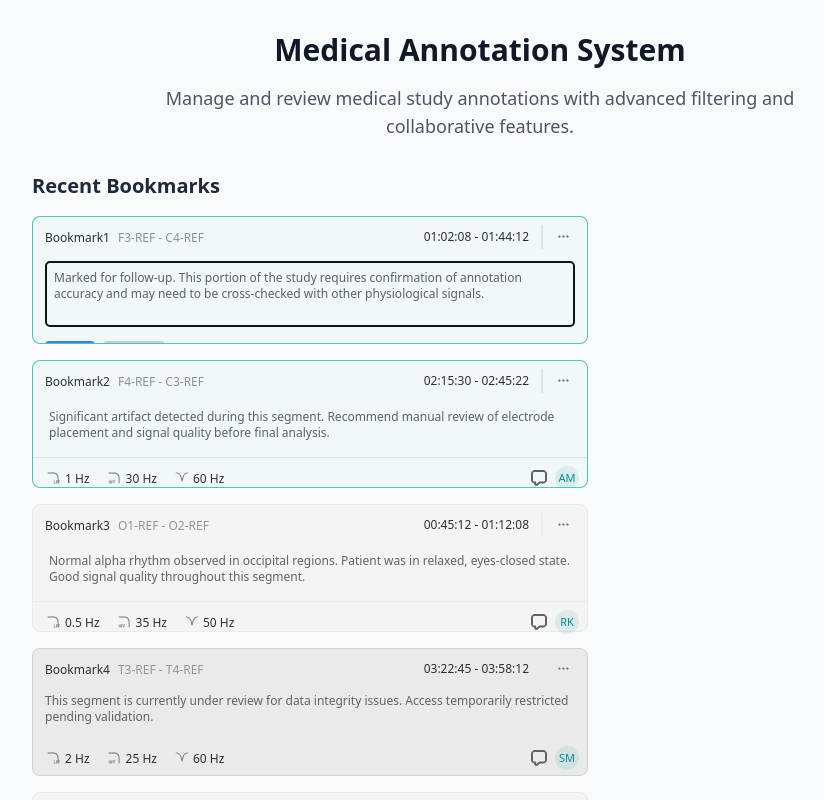
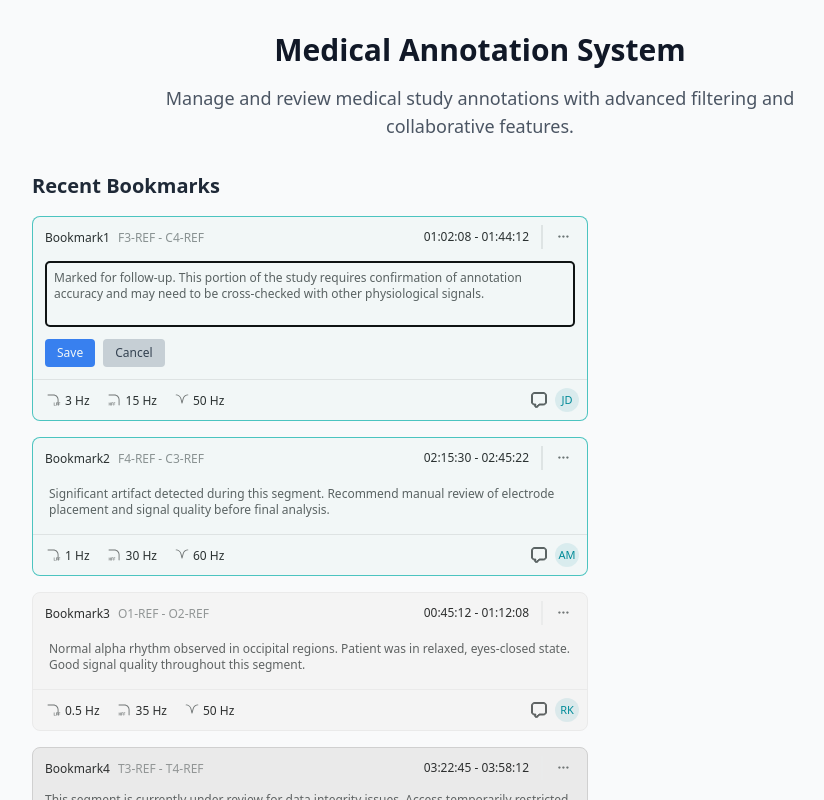
Before and after one commit to dheerajawale-svg/nw-bookmarks, a React (Vite) app: page / in a window 1280 px wide. Both pictures are taken after a click on the button 470 px from the left and 281 px from the top of the page. Shown: the top 800 px of the page, without its empty margins (160-984 px from the left). Built offline with nearby package versions, Linux system fonts and the light colour scheme; the HTML template or start-up script is replaced by a standard one.

Commit message:
Add dynamic card expansion

```diff
--- a/src/components/BookmarkCard.tsx
+++ b/src/components/BookmarkCard.tsx
@@ -47,7 +47,7 @@ export const BookmarkCard: React.FC<BookmarkCardProps> = ({
   };
 
   const getCardStyles = () => {
-    const baseStyles = "flex w-[556px] min-w-[336px] max-h-[700px] flex-col items-start border h-32 rounded-lg border-solid max-md:w-full max-md:max-w-[556px] max-md:min-w-[300px] max-sm:min-w-[280px] max-sm:p-2";
+    const baseStyles = "flex w-[556px] min-w-[336px] min-h-[128px] flex-col items-start border rounded-lg border-solid max-md:w-full max-md:max-w-[556px] max-md:min-w-[300px] max-sm:min-w-[280px] transition-all duration-200 ease-in-out";
 
     switch (state) {
       case 'disabled':
--- a/src/components/BookmarkContent.tsx
+++ b/src/components/BookmarkContent.tsx
@@ -39,28 +39,28 @@ export const BookmarkContent: React.FC<BookmarkContentProps> = ({
   };
 
   return (
-    <section className="flex flex-col items-start gap-2 self-stretch pt-1 pb-3 px-3 border-b-[#EAEBEB] border-b border-solid max-sm:pt-1 max-sm:pb-2 max-sm:px-2">
+    <section className="flex flex-col items-start gap-2 self-stretch pt-1 pb-3 px-3 border-b border-b-card-state-normal-border border-solid max-sm:pt-1 max-sm:pb-2 max-sm:px-2 flex-grow">
       {isEditing ? (
-        <div className="w-full">
+        <div className="w-full flex flex-col gap-3">
           <textarea
             value={editContent}
             onChange={(e) => setEditContent(e.target.value)}
             onKeyDown={handleKeyDown}
-            className="w-full text-[#5F6363] text-xs font-normal leading-4 max-sm:text-[11px] max-sm:leading-[14px] bg-transparent border border-gray-300 rounded p-2 resize-none"
+            className="w-full text-[#5F6363] text-xs font-normal leading-4 max-sm:text-[11px] max-sm:leading-[14px] bg-transparent border border-gray-300 rounded p-2 resize-none min-h-[60px]"
             rows={3}
             autoFocus
             aria-label="Edit bookmark content"
           />
-          <div className="flex gap-2 mt-2">
+          <div className="flex gap-2">
             <button
               onClick={handleSave}
-              className="px-3 py-1 bg-blue-500 text-white text-xs rounded hover:bg-blue-600 transition-colors"
+              className="px-3 py-1.5 bg-blue-500 text-white text-xs rounded hover:bg-blue-600 transition-colors font-medium"
             >
               Save
             </button>
             <button
               onClick={handleCancel}
-              className="px-3 py-1 bg-gray-300 text-gray-700 text-xs rounded hover:bg-gray-400 transition-colors"
+              className="px-3 py-1.5 bg-gray-300 text-gray-700 text-xs rounded hover:bg-gray-400 transition-colors font-medium"
             >
               Cancel
             </button>
```
